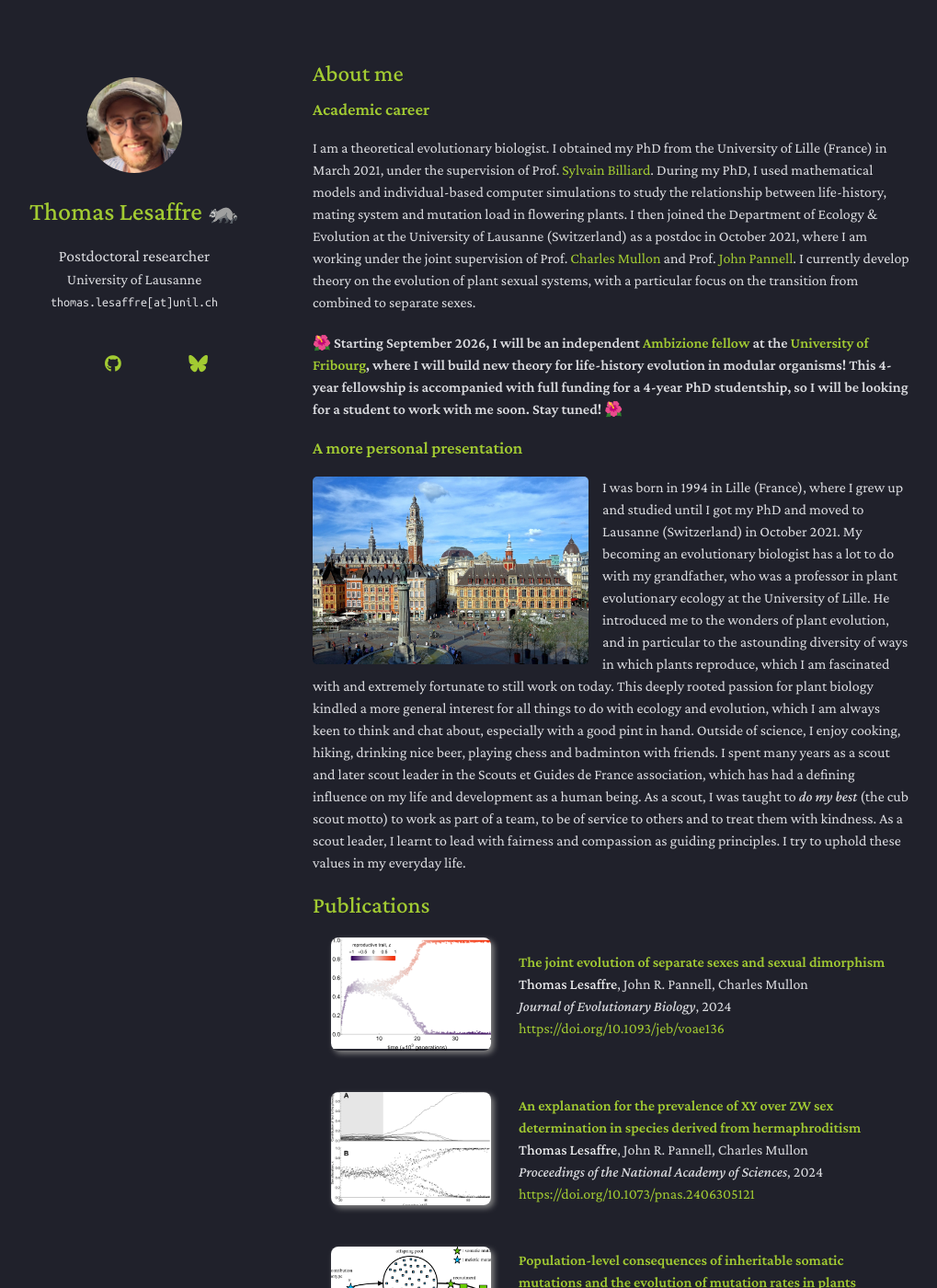
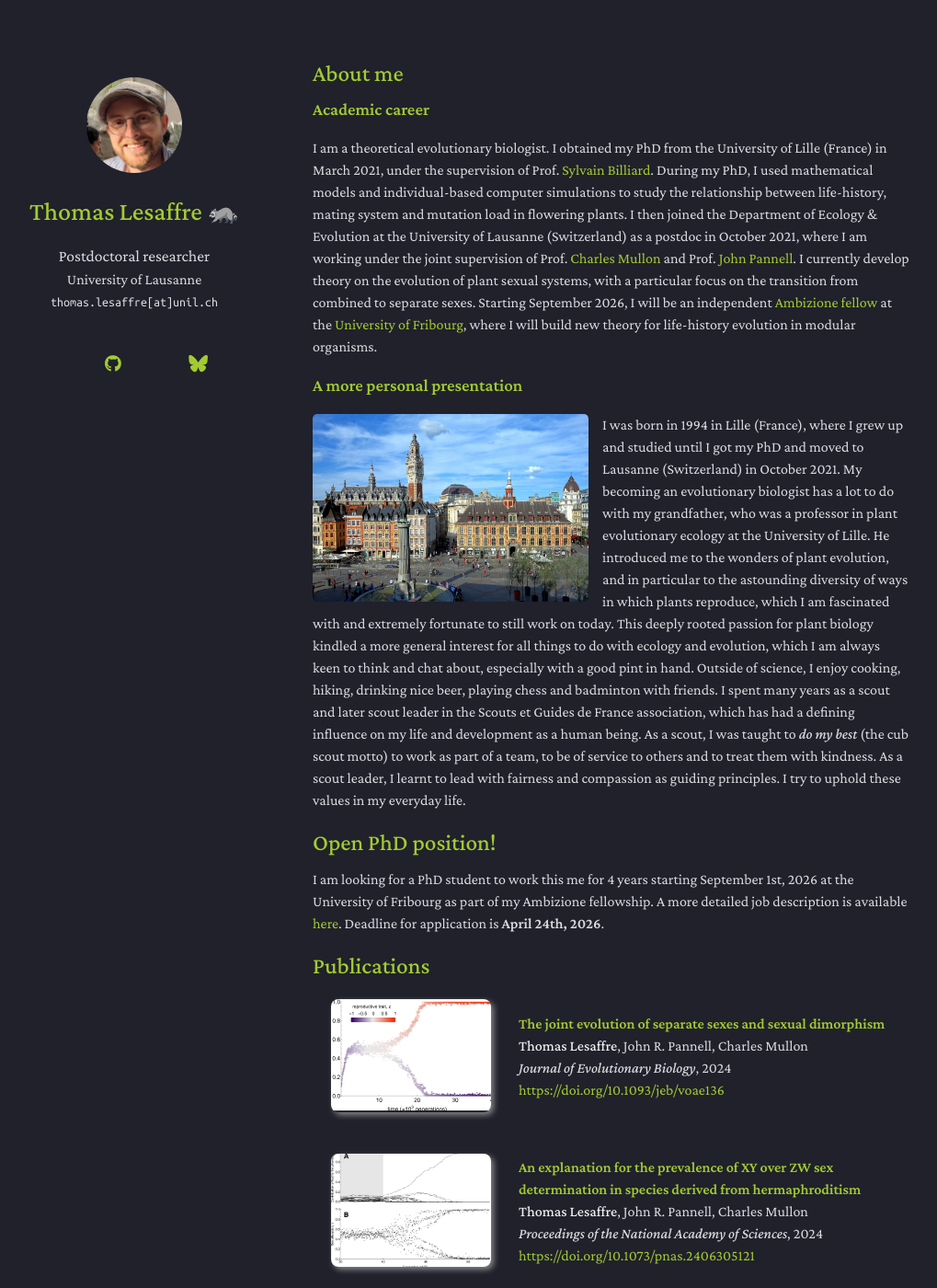
Before and after one commit to Thomas-Lesaffre/thomas-lesaffre.github.io, a Jekyll site: the page built from index.md, in a window 1280 px wide and 1400 px high. Shown: the whole window at 92% size, without its empty margins (130-1149 px from the left). Built offline with Jekyll 4.4.1, drawn with Linux system fonts in a browser that asks for light colours; a style sheet for code colours, icons or effects is not loaded; our own code applies the rules of GitHub Pages for plain Markdown files.

Commit message:
Update index.md

```diff
--- a/index.md
+++ b/index.md
@@ -6,14 +6,16 @@
 
 ### Academic career
 
-I am a theoretical evolutionary biologist. I obtained my PhD from the University of Lille (France) in March 2021, under the supervision of Prof. <a href="https://eep.univ-lille.fr/sylvain-billiard/"  target="_blank">Sylvain Billiard</a>. During my PhD, I used mathematical models and individual-based computer simulations to study the relationship between life-history, mating system and mutation load in flowering plants. I then joined the Department of Ecology & Evolution at the University of Lausanne (Switzerland) as a postdoc in October 2021, where I am working under the joint supervision of Prof. <a href="https://lab-mullon.github.io/index.html"  target="_blank">Charles Mullon</a> and Prof. <a href="https://www.unil.ch/fbm/en/home/menuinst/recherche/ssf/dee/recherche/groupe-pannell.html"  target="_blank">John Pannell</a>. I currently develop theory on the evolution of plant sexual systems, with a particular focus on the transition from combined to separate sexes.
-
-&#127802; <b>Starting September 2026, I will be an independent <a href="https://www.snf.ch/en/N18L3oGWomTSSGkF/funding/careers/ambizione" target="_blank">Ambizione fellow</a> at the <a href="https://www.unifr.ch/bio/en/research/eco-evol/" target="_blank">University of Fribourg</a>, where I will build new theory for life-history evolution in modular organisms! This 4-year fellowship is accompanied with full funding for a 4-year PhD studentship, so I will be looking for a student to work with me soon. Stay tuned!</b> &#127802;
+I am a theoretical evolutionary biologist. I obtained my PhD from the University of Lille (France) in March 2021, under the supervision of Prof. <a href="https://eep.univ-lille.fr/sylvain-billiard/"  target="_blank">Sylvain Billiard</a>. During my PhD, I used mathematical models and individual-based computer simulations to study the relationship between life-history, mating system and mutation load in flowering plants. I then joined the Department of Ecology & Evolution at the University of Lausanne (Switzerland) as a postdoc in October 2021, where I am working under the joint supervision of Prof. <a href="https://lab-mullon.github.io/index.html"  target="_blank">Charles Mullon</a> and Prof. <a href="https://www.unil.ch/fbm/en/home/menuinst/recherche/ssf/dee/recherche/groupe-pannell.html"  target="_blank">John Pannell</a>. I currently develop theory on the evolution of plant sexual systems, with a particular focus on the transition from combined to separate sexes. Starting September 2026, I will be an independent <a href="https://www.snf.ch/en/N18L3oGWomTSSGkF/funding/careers/ambizione" target="_blank">Ambizione fellow</a> at the <a href="https://www.unifr.ch/bio/en/research/eco-evol/" target="_blank">University of Fribourg</a>, where I will build new theory for life-history evolution in modular organisms.
 
 ### A more personal presentation
 
 <a href="https://en.wikipedia.org/wiki/Lille" target="_blank"><img SRC="./assets/img/lille.JPG" ALIGN="left" width=300px style = "margin-right: 15px;" class="wdn-strect rounded-corners"></a> I was born in 1994 in Lille (France), where I grew up and studied until I got my PhD and moved to Lausanne (Switzerland) in October 2021. My becoming an evolutionary biologist has a lot to do with my grandfather, who was a professor in plant evolutionary ecology at the University of Lille. He introduced me to the wonders of plant evolution, and in particular to the astounding diversity of ways in which plants reproduce, which I am fascinated with and extremely fortunate to still work on today. This deeply rooted passion for plant biology kindled a more general interest for all things to do with ecology and evolution, which I am always keen to think and chat about, especially with a good pint in hand. Outside of science, I enjoy cooking, hiking, drinking nice beer, playing chess and badminton with friends. I spent many years as a scout and later scout leader in the Scouts et Guides de France association, which has had a defining influence on my life and development as a human being. As a scout, I was taught to <em>do my best</em> (the cub scout motto) to work as part of a team, to be of service to others and to treat them with kindness. As a scout leader, I learnt to lead with fairness and compassion as guiding principles. I try to uphold these values in my everyday life.
 
+## Open PhD position!
+
+I am looking for a PhD student to work this me for 4 years starting September 1st, 2026 at the University of Fribourg as part of my Ambizione fellowship. A more detailed job description is available [here](assets/files/PhD_UniFribourg_TheoreticalEvolutionaryBiology.pdf). Deadline for application is <b>April 24th, 2026</b>.
+
 {% include_relative _includes/publications.md %}
 
 {% include_relative _includes/preprints.md %}
```
